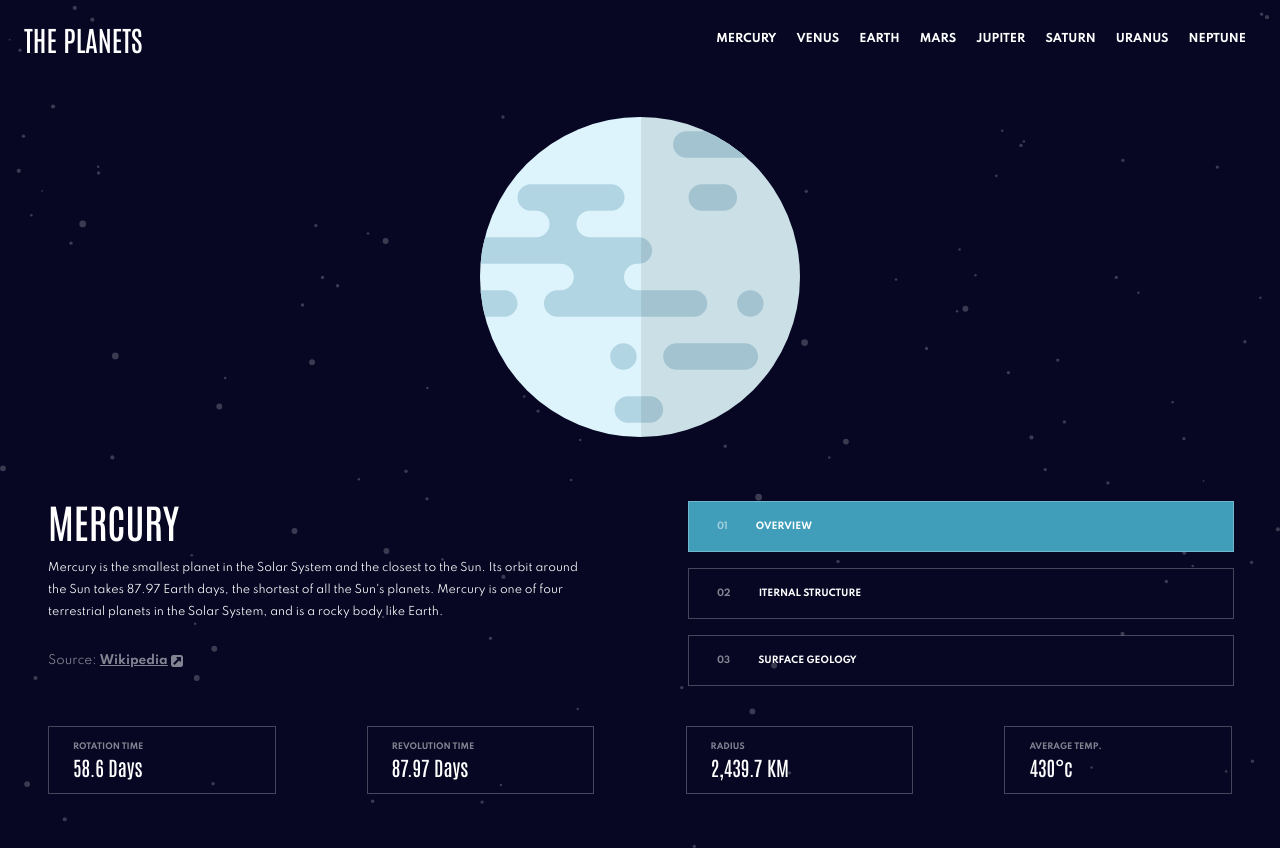
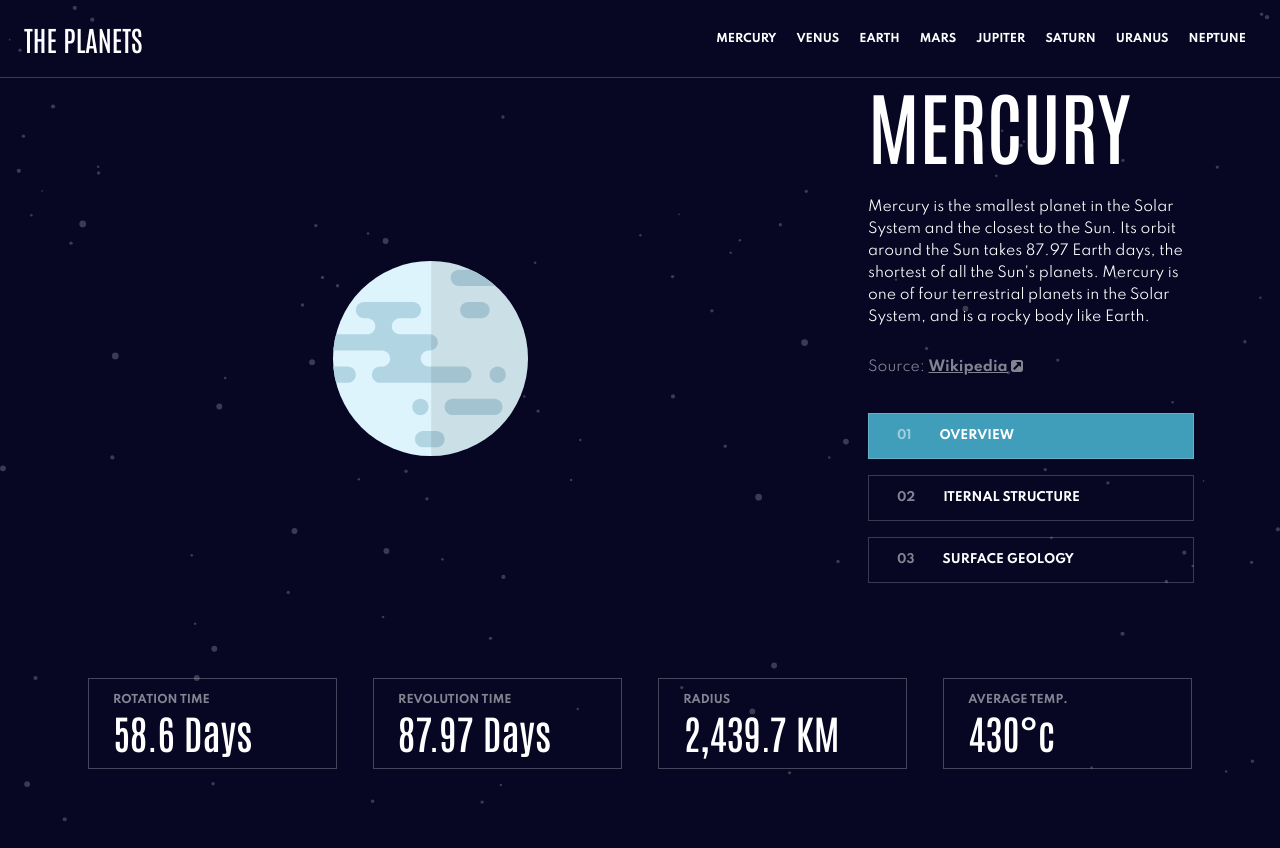
Before and after one commit to igorbanjac91/planet-fact-site, a React (Create React App) app: page /mercury in a window 1280 px wide. After the commit the page ends 823 px from the top, so only its background shows below. Built offline with nearby package versions, Linux system fonts and the light colour scheme.

Commit message:
finish desktop implementation

```diff
--- a/src/App.js
+++ b/src/App.js
@@ -3,7 +3,7 @@ import {
   BrowserRouter as Router,
   Switch,
   Route,
-  Link,
+  Redirect,
   useParams
 } from "react-router-dom"
 import Header from "./components/Header";
@@ -16,6 +16,9 @@ function App() {
       <div>
         <Header />
         <Switch>
+          <Route exact path="/" >
+            <Redirect to="/mercury" />
+          </Route>
           <Route path="/:planetName" children={<Planet />} />
         </Switch>
       </div>
@@ -30,6 +33,11 @@ function Planet() {
   const [planet, setPlanet] = useState(null)
 
   useEffect(async () => {
+
+    // window.addEventListener("onlaad", () => {
+    //   setPlanet()
+    // })
+
     let planetObj = await getData(planetName)
     setPlanet(planetObj)
   }, [planetName])
@@ -50,10 +58,6 @@ function Planet() {
     return first.toUpperCase() + word.slice(1);
   }
 
-
-
-
-
   if (planet === null) {
     return <p>Loading profile...</p>;
   }
--- a/src/components/Card.js
+++ b/src/components/Card.js
@@ -88,6 +88,7 @@ function CardMain(props) {
   function showSurface() {
     setText(props.planet.geology.content);
     setWikipediaUrl(props.planet.geology.source);
+    setImageUrl(props.images.planet);
     setImageSurfacePath(props.images.geology)
     showImage();
     setToggleSurface(true)
@@ -144,8 +145,9 @@ function CardMain(props) {
             </li>
         </ul>
       </nav>
-      <div className="planet-image-container" style={{ backgroundImage: `url(${imageUrl})`, width: `${size}%` }}></div>
-      { showSurfaceImage ? <img className="surface-image" src={imageSurfacePath} alt="surface planet" /> : null }
+      <div className="planet-image-container" style={{ backgroundImage: `url(${imageUrl})`, width: `${size}%` }}>
+        { showSurfaceImage ? <img className="surface-image" src={imageSurfacePath} alt="surface planet" /> : null }
+      </div>
       <main className="planet-card__main">
         <h2>{name}</h2>
         <p>{text}</p>
--- a/src/stylesheets/1-base/_variables.scss
+++ b/src/stylesheets/1-base/_variables.scss
@@ -4,3 +4,4 @@ $bakcground-blue: #070724;
 $trasparent-dark: hsla(0, 0%, 59%, 0.24);
 $trasparent-white-50: rgba(255, 255, 255, 0.5);
 $trasparent-white-25: rgba(255, 255, 255, 0.25 );
+$trasparent-white-20: rgba(255, 255, 255, 0.20 );
--- a/src/stylesheets/2-components/_card.scss
+++ b/src/stylesheets/2-components/_card.scss
@@ -23,7 +23,7 @@
   }
 
   &__main {
-    position: relative;
+
 
     h2 {
       margin: 0 auto;
@@ -105,6 +105,7 @@
 }
 
 .planet-image-container {
+  position: relative;
   margin: 40px auto;
   height: 250px;
   background-position: center;
@@ -115,7 +116,7 @@
 .surface-image {
   width: 60px;
   position: absolute;
-  top: 30%;
+  top: 60%;
   left: 50%;
   transform: translateX(-50%);
 }
--- a/src/stylesheets/4-responsive/_desktop.scss
+++ b/src/stylesheets/4-responsive/_desktop.scss
@@ -1,10 +1,55 @@
 @media only screen and (min-width: 992px) {
+
+
+  /*-------------------- LAYOUT -------------------*/
+
+
+ .planet-card {
+    display: flex;
+    flex-direction: column;
+
+    &__container {
+      grid-template-columns: 65% 35%;
+      grid-template-rows: 40vh 30vh;
+    }
+
+    &__nav {
+      grid-row: 2 / 3;
+      grid-column: 2 / 3;
+    }
+
+    .planet-image-container {
+      grid-row: 1 / 3;
+      grid-column: 1 / 2;
+      align-self: center ;
+    }
+
+    &__main {
+      grid-row: 1 / 2;
+      grid-column: 2 / 3;
+      align-self: flex-end;
+    }
+
+    &__info {
+      flex-basis: 100%;
+      margin-top: 40px;
+
+      li {
+        flex-basis: 18%;
+      }
+    }
+  }
+
+
+
+  /*-------------------- GENERAL -------------------*/
 
   .main-header {
     display: flex;
     justify-content: space-between;
     align-items: center;
     padding:  0 24px;
+    border-bottom: 1px solid $trasparent-white-20;
 
     nav {
       border-bottom: none;
@@ -36,5 +81,49 @@
     }
   }
 
+  .planet-card {
+    max-width: 1200px;
+    margin: 0 auto;
 
+
+    h2 {
+      font-size: 80px;
+      margin-bottom: 32px;
+    }
+
+    p {
+      font-size: 14px;
+    }
+
+    .planet-image-container {
+      height: 50vh;
+    }
+
+    &__nav {
+      padding-top: 0;
+
+      a,
+      span {
+        font-size: 12px;
+      }
+    }
+
+    &__main {
+
+      span {
+        font-size: 14px;
+      }
+    }
+
+    &__info {
+
+      .info-value {
+        font-size: 40px;
+      }
+
+      li span:first-of-type   {
+        font-size: 11px;
+      }
+    }
+  }
 }
--- a/src/stylesheets/4-responsive/_tablet.scss
+++ b/src/stylesheets/4-responsive/_tablet.scss
@@ -106,9 +106,11 @@
       a {
         width: 100%;
         margin-bottom: 16px;
+        padding-top: 16px;
+        padding-bottom: 16px;
         text-align: left;
         color: #fff;
-        border: 1px solid $trasparent-white-25
+        border: 1px solid $trasparent-white-20
       }
 
       span {
@@ -163,12 +165,15 @@
         display: inline-block;
         width: 100%;
         text-align: left;
-        white-space: nowrap;
+        white-space: nowrap ;
 
       }
     }
 
   }
 
+  .surface-image {
+    width: 150px;
 
+  }
 }
```
